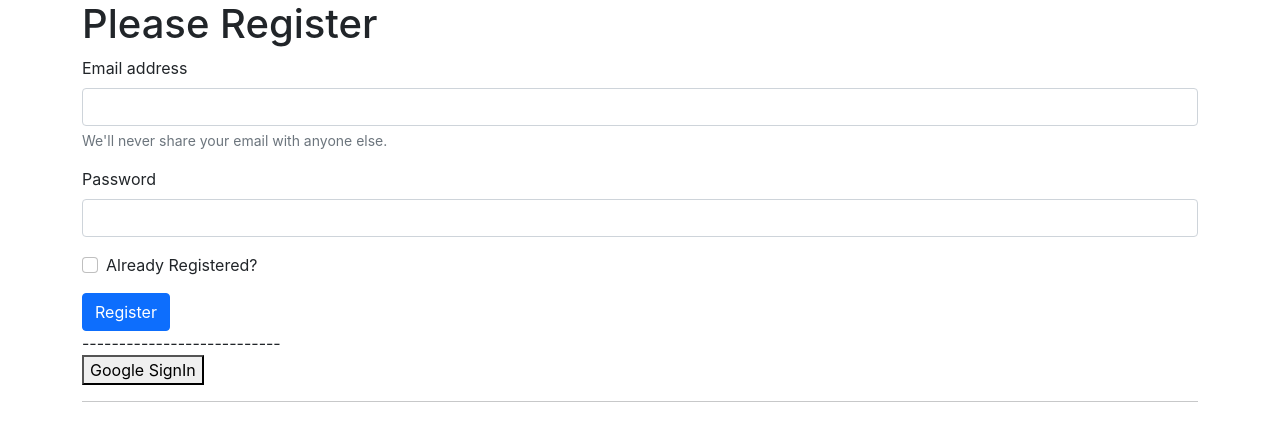
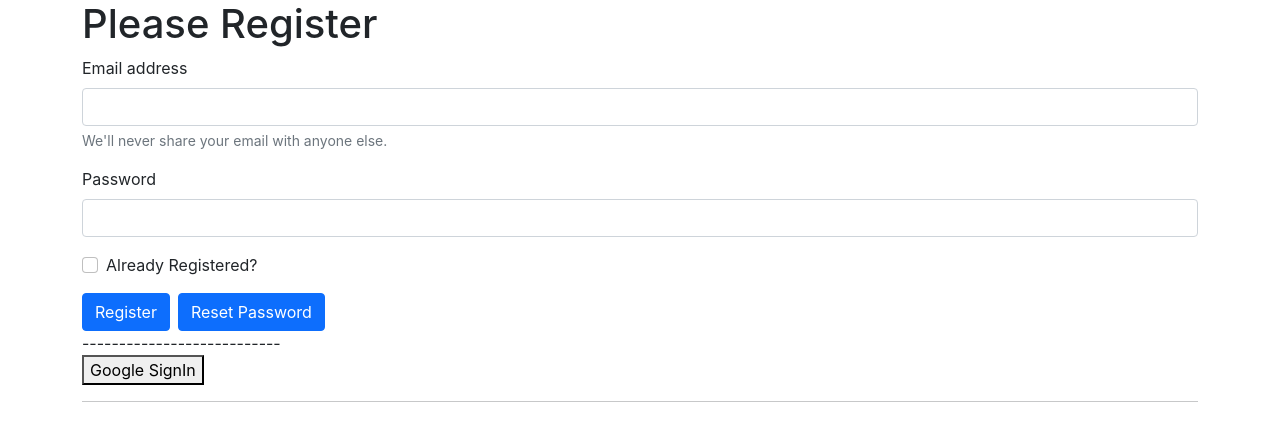
Before and after one commit to mdtahidulislam/react-firebase-auth, a React (Create React App) app: page / in a window 1280 px wide. Shown: the top 424 px of the page. Built offline with nearby package versions, Linux system fonts and the light colour scheme.

Commit message:
added reset password email option

```diff
--- a/src/App.js
+++ b/src/App.js
@@ -1,5 +1,5 @@
 import './App.css';
-import { getAuth, signInWithPopup, signOut, GoogleAuthProvider, createUserWithEmailAndPassword, signInWithEmailAndPassword, sendEmailVerification } from 'firebase/auth';
+import { getAuth, signInWithPopup, signOut, GoogleAuthProvider, createUserWithEmailAndPassword, signInWithEmailAndPassword, sendEmailVerification, sendPasswordResetEmail } from 'firebase/auth';
 import initAuthentication from './Firebase/init.firebase';
 import { useState } from 'react';
 
@@ -53,6 +53,14 @@ function App() {
     sendEmailVerification(auth.currentUser)
       .then(result => {
         console.log(result);
+      })
+  }
+
+  // password reset email
+  const handleResetPassword = () => {
+    sendPasswordResetEmail(auth, email)
+      .then(() => {
+
       })
   }
 
@@ -125,7 +133,8 @@ function App() {
             <input onChange={toggleRegLog} type="checkbox" class="form-check-input" id="exampleCheck1" />
             <label class="form-check-label" for="exampleCheck1">Already Registered?</label>
           </div>
-          <button type="submit" class="btn btn-primary">{isRegistered ? 'Login' : 'Register'}</button>
+          <button type="submit" class="btn btn-primary me-2">{isRegistered ? 'Login' : 'Register'}</button>
+          <button onClick={handleResetPassword} type="button" class="btn btn-primary">Reset Password</button>
         </form>
 
 
```
